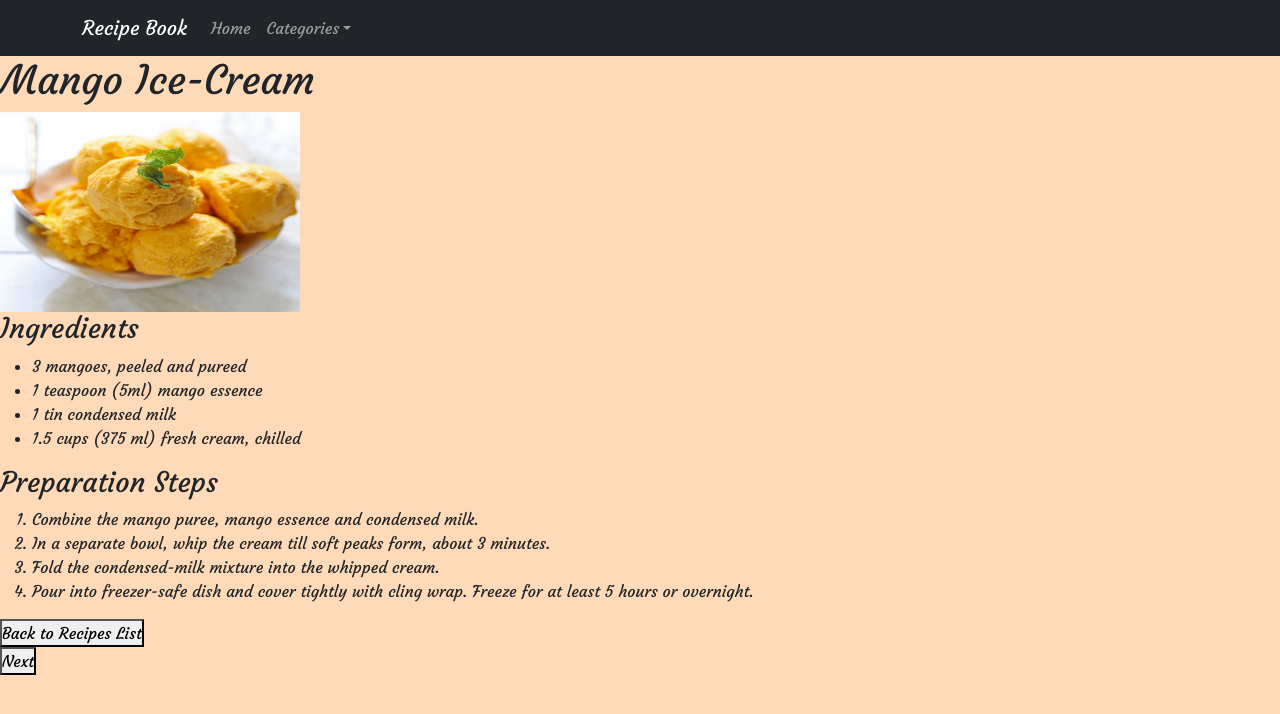
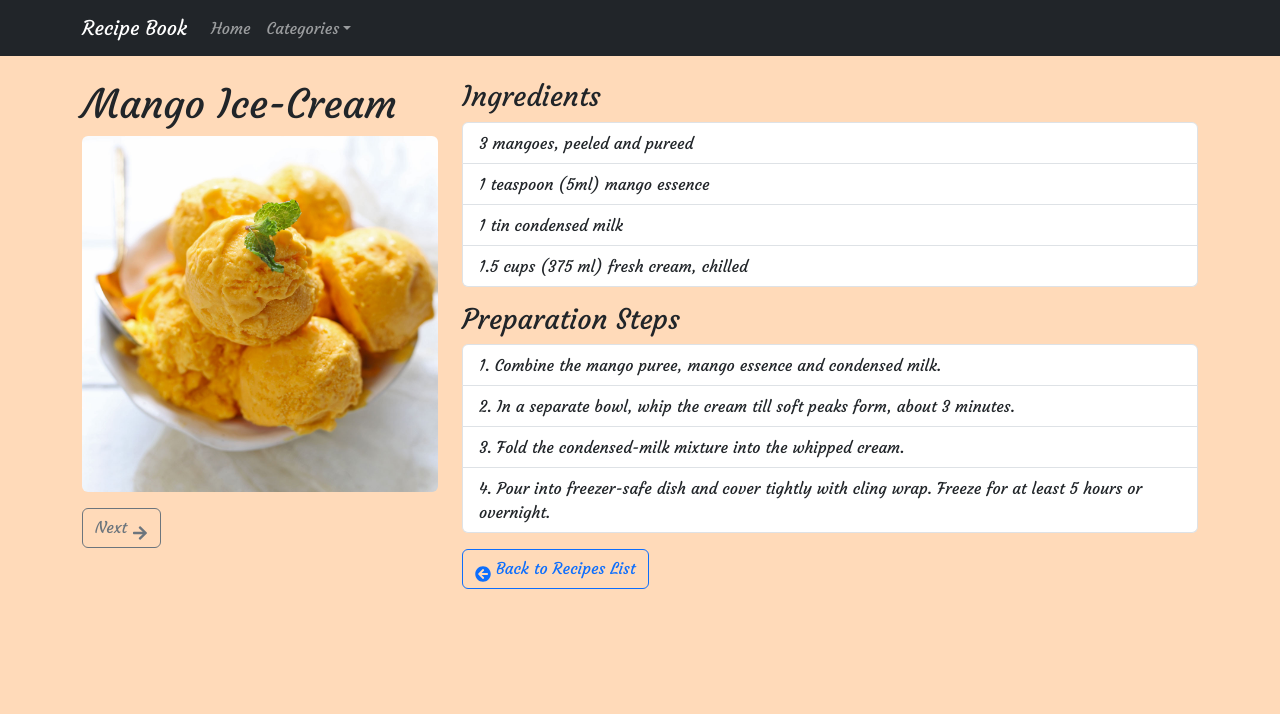
Before and after one commit to Nozzie-Dev/React-Recipe-Book-Website, a React (Create React App) app in the folder recipe-book-webapp/: page /recipe/1 in a window 1280 px wide. Shown: the top 714 px of the page. Built offline with nearby package versions, Linux system fonts and the light colour scheme.

Commit message:
individual recipe styling

```diff
--- a/recipe-book-webapp/package.json
+++ b/recipe-book-webapp/package.json
@@ -10,6 +10,7 @@
     "react": "^18.3.1",
     "react-bootstrap": "^2.10.4",
     "react-dom": "^18.3.1",
+    "react-icons": "^5.2.1",
     "react-router-dom": "^6.26.0",
     "react-script": "^2.0.5",
     "react-scripts": "5.0.1",
--- a/recipe-book-webapp/src/components/Details.js
+++ b/recipe-book-webapp/src/components/Details.js
@@ -1,5 +1,6 @@
 import React from 'react';
 import { useParams, Link } from 'react-router-dom';
+import { FaArrowLeft, FaArrowRight, FaArrowCircleLeft } from 'react-icons/fa';
 
 const Details = ({ recipes }) => {
   const { id } = useParams();
@@ -14,25 +15,47 @@ const Details = ({ recipes }) => {
   const nextRecipe = recipes[currentIndex + 1];
 
   return (
-    <div>
+    <div className="container mt-4">
+      <div className="row">
+        <div className="col-md-4">
           <h1>{recipe.title}</h1>
-      <img src={recipe.image} alt={recipe.title} style={{ width: '300px', height: '200px' }} />
+          <img src={recipe.image} alt={recipe.title} className="img-fluid rounded" />
+          <div className="mt-3">
+            {previousRecipe && (
+              <Link to={`/recipe/${previousRecipe.id}`} className="btn btn-outline-secondary mr-2">
+                <FaArrowLeft /> Previous
+              </Link>
+            )}
+            {nextRecipe && (
+              <Link to={`/recipe/${nextRecipe.id}`} className="btn btn-outline-secondary">
+                Next <FaArrowRight />
+              </Link>
+            )}
+          </div>
+        </div>
+        <div className="col-md-8">
           <h3>Ingredients</h3>
-      <ul>
+          <ul className="list-group mb-3">
             {recipe.ingredients.map((ingredient, index) => (
-          <li key={index}>{ingredient}</li>
+              <li key={index} className="list-group-item">
+                {ingredient}
+              </li>
             ))}
           </ul>
           <h3>Preparation Steps</h3>
-      <ol>
+          <ol className="list-group list-group-numbered">
             {recipe.steps.map((step, index) => (
-          <li key={index}>{step}</li>
+              <li key={index} className="list-group-item">
+                {step}
+              </li>
             ))}
           </ol>
-      <Link to="/"><button>Back to Recipes List</button></Link>
-      <div>
-        {previousRecipe && <Link to={`/recipe/${previousRecipe.id}`}><button>Previous</button></Link>}
-        {nextRecipe && <Link to={`/recipe/${nextRecipe.id}`}><button>Next</button></Link>}
+          <div className="mt-3">
+            <Link to="/" className="btn btn-outline-primary">
+              <FaArrowCircleLeft /> Back to Recipes List
+            </Link>
+          </div>
+        </div>
       </div>
     </div>
   );
```
Also changed, not shown: 1 other file (tests, documents, lock files or other folders). Lines whose indentation alone changed are shown as unchanged.
